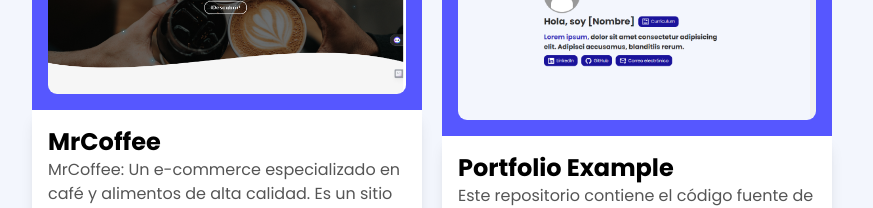
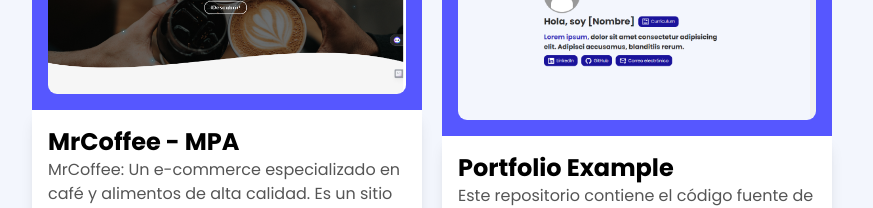
Before and after one commit to Rysted/portfolio, a React (Vite) app: page / in a window 1280 px wide. Shown: the part 2160-2368 px from the top of the page, without its empty margins (104-977 px from the left). Built offline with nearby package versions, Linux system fonts and the light colour scheme.

Commit message:
Actualizado título de MrCoffee a MrCoffee - MPA

```diff
--- a/src/components/projects/ProjectInfo.ts
+++ b/src/components/projects/ProjectInfo.ts
@@ -19,7 +19,7 @@
   },
   {
     image: "mrcoffee.webp",
-    title: "MrCoffee",
+    title: "MrCoffee - MPA",
     description:
       "MrCoffee: Un e-commerce especializado en café y alimentos de alta calidad. Es un sitio web diseñado para todas las plataformas. Se ofrece a los clientes la opción de pago en línea y recolección en tienda.",
     tags: [
```
